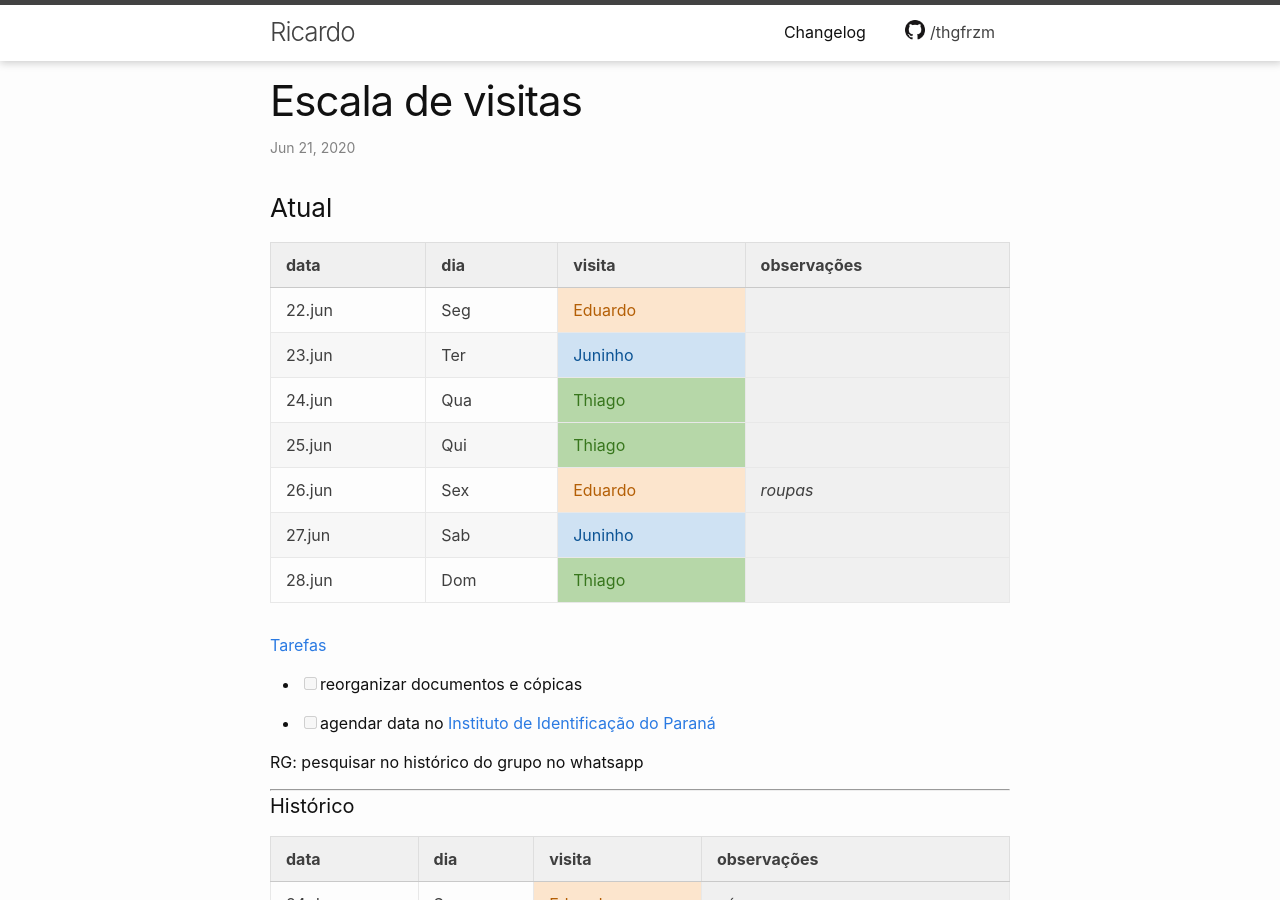
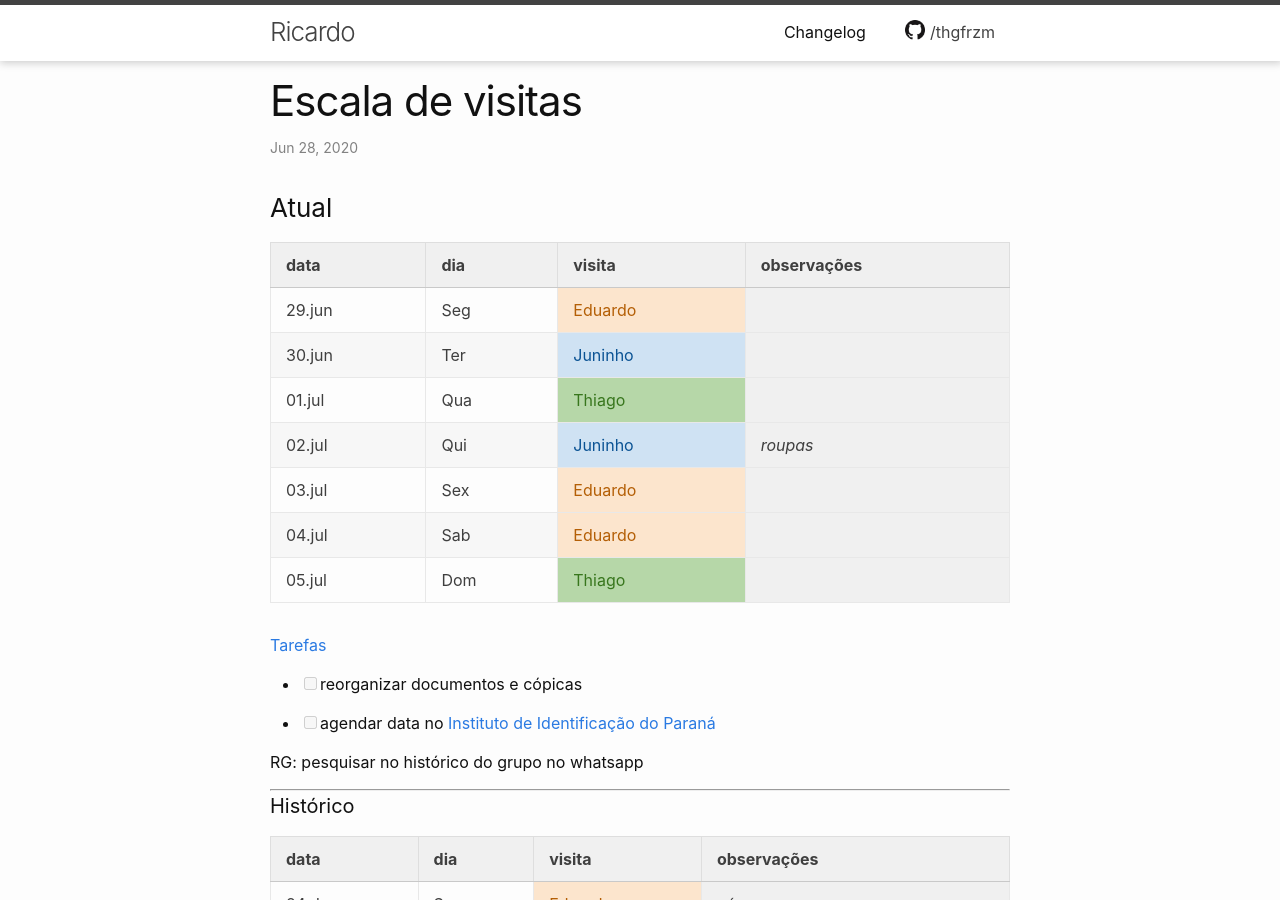
Before and after one commit to thgfrzm/ricardo, a Jekyll site: the page built from _posts/2018-12-23-escala-visitas.markdown, in a window 1280 px wide and 900 px high. Built offline with Jekyll 4.4.1, drawn with Linux system fonts in a browser that asks for light colours; some of the changed text lies outside the part shown.

Commit message:
Update 2018-12-23-escala-visitas.markdown

```diff
--- a/_posts/2018-12-23-escala-visitas.markdown
+++ b/_posts/2018-12-23-escala-visitas.markdown
@@ -1,7 +1,7 @@
 ---
 layout: post
 title:  "Escala de visitas"
-date:   2020-06-21 16:30:00 -0300
+date:   2020-06-28 16:30:00 -0300
 categories: agenda
 ---
 
@@ -9,13 +9,13 @@ categories: agenda
 
 | data   | dia | visita  | observações |
 | ------ | --- | ------- | ----------- |
-| 22.jun | Seg | Eduardo |             |
-| 23.jun | Ter | Juninho |             |
-| 24.jun | Qua | Thiago  |             |
-| 25.jun | Qui | Thiago  |             |
-| 26.jun | Sex | Eduardo | _roupas_    |
-| 27.jun | Sab | Juninho |             |
-| 28.jun | Dom | Thiago  |             |
+| 29.jun | Seg | Eduardo |             |
+| 30.jun | Ter | Juninho |             |
+| 01.jul | Qua | Thiago  |             |
+| 02.jul | Qui | Juninho | _roupas_    |
+| 03.jul | Sex | Eduardo |             |
+| 04.jul | Sab | Eduardo |             |
+| 05.jul | Dom | Thiago  |             |
 
 <!--
 ### notas
@@ -585,3 +585,10 @@ RG: pesquisar no histórico do grupo no whatsapp
 | 19.jun | Sex | Eduardo     |                     |
 | 20.jun | Sab | Eduardo     |                     |
 | 21.jun | Dom | Thiago      |                     |
+| 22.jun | Seg | Eduardo     |                     |
+| 23.jun | Ter | Juninho     |                     |
+| 24.jun | Qua | Thiago      |                     |
+| 25.jun | Qui | Juninho     |                     |
+| 26.jun | Sex | Eduardo     | _roupas_            |
+| 27.jun | Sab | Thiago      |                     |
+| 28.jun | Dom | Thiago      |                     |
```
